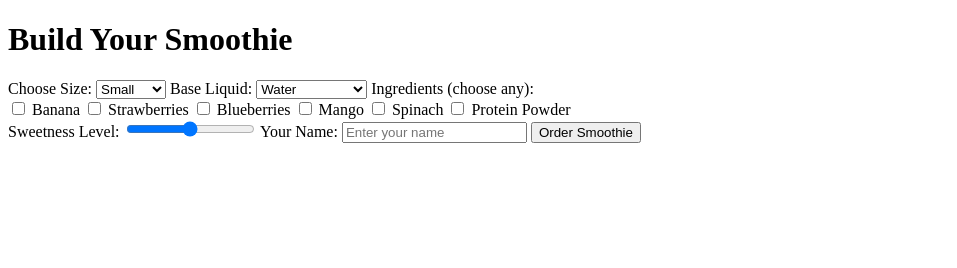
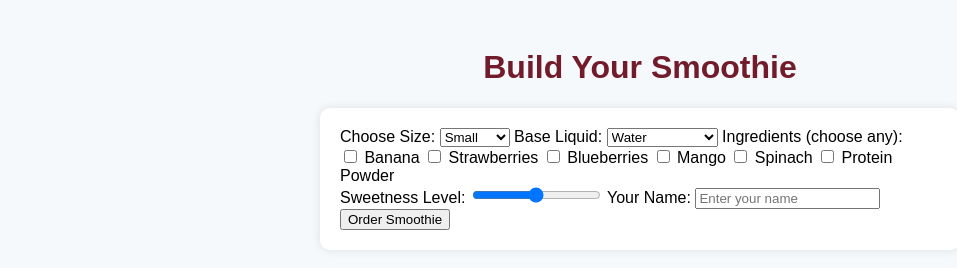
Before and after one commit to bikeshghising/assgnment2javaScript, a plain HTML site: page index.html in a window 1280 px wide. Shown: the whole page, without its empty margins (0-957 px from the left). Drawn offline with Linux system fonts and the light colour scheme.

Commit message:
connect css page to index, and  set base font bg color and form container style

```diff
--- a/index.html
+++ b/index.html
@@ -3,6 +3,7 @@
 <head>
     <meta charset="UTF-8">
     <title>Smoothie Builder</title>
+    <link rel="stylesheet" href="style.css">
 </head>
 <body>
 
--- /dev/null
+++ b/style.css
@@ -0,0 +1,22 @@
+/*base font and background for the entire page */
+body {
+    font-family: Arial, sans-serif;
+    background: #f6f9fc;
+    padding: 20px;
+}
+
+/* Header Styling */
+h1 {
+    text-align: center;
+    color: #721b2b;
+}
+
+/* Form Container Styling */
+form {
+    max-width: 600px;
+    margin: auto;
+    background: white;
+    padding: 20px;
+    border-radius: 10px;
+    box-shadow: 0 0 10px rgba(0,0,0,0.1);
+}
```
